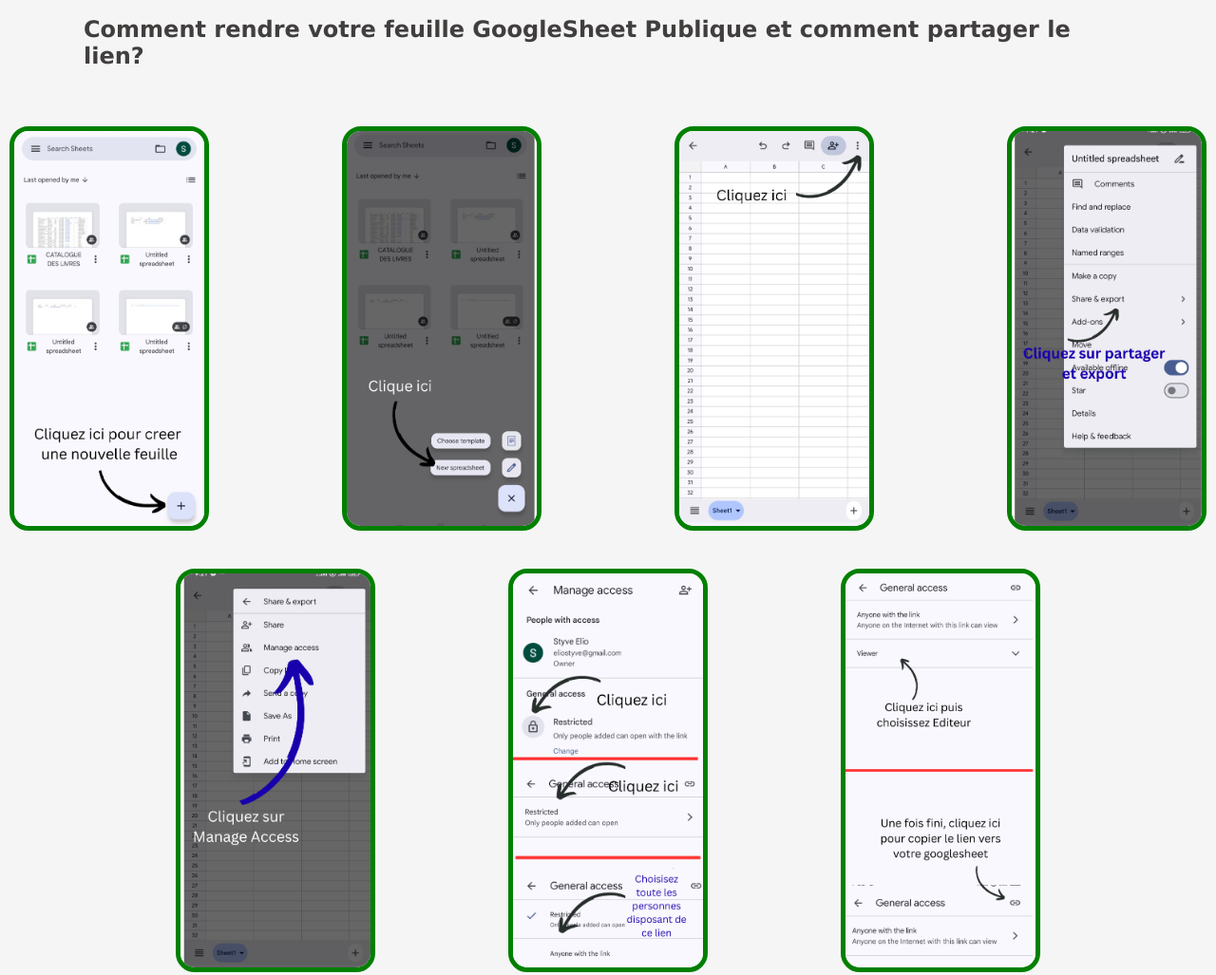
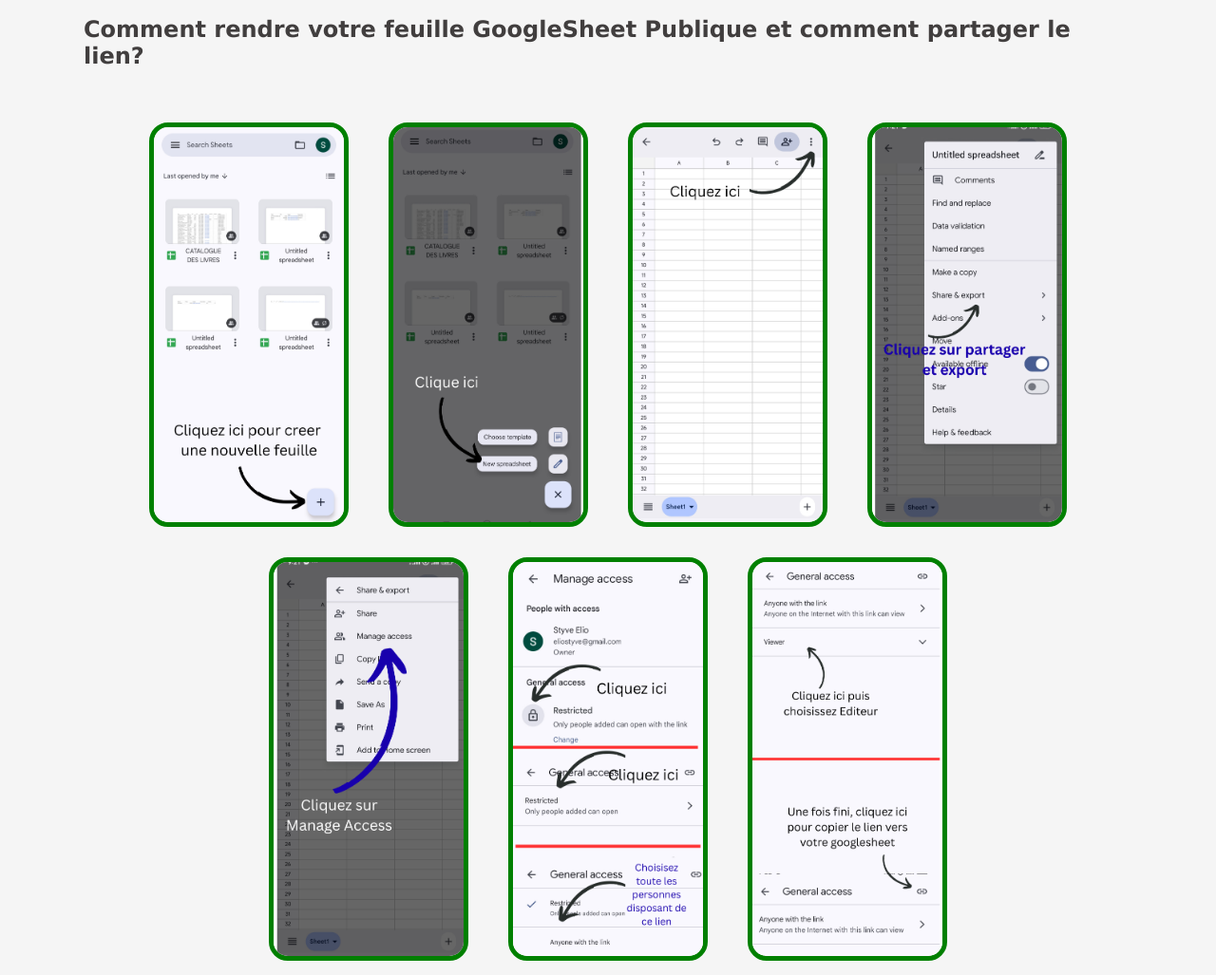
Before and after one commit to StyveEvyts005/boutika, a plain HTML site: page index2.html in a window 1280 px wide. Shown: the part 492-1519 px from the top of the page at 95% size. Drawn offline with Linux system fonts and the light colour scheme.

Commit message:
Update style.css

```diff
--- a/style.css
+++ b/style.css
@@ -71,10 +71,12 @@ nav img{
 }
 .explication1{
     display: flex;
+    flex-wrap: wrap;
     justify-content: center;
+    gap: 10px
 }
 .explication1 img{
-    margin: 20px 70px;
+    margin: 1em;
     border: 5px solid green;
     border-radius: 20px;
 }
@@ -99,4 +101,5 @@ nav img{
 .end{
     background-color: black;
     padding: 30px ;
+
 }
```
